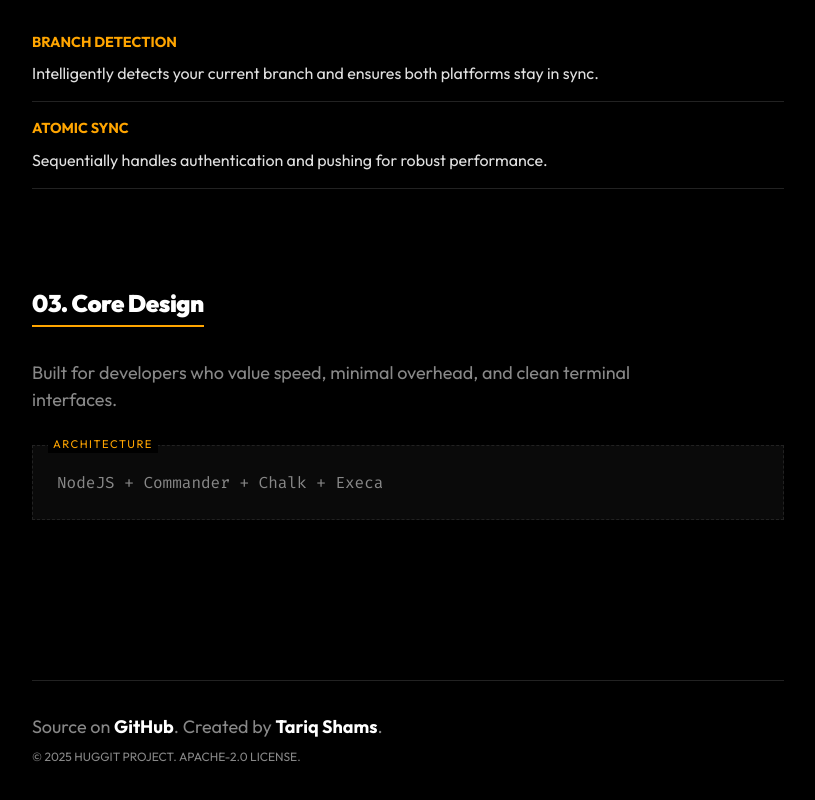
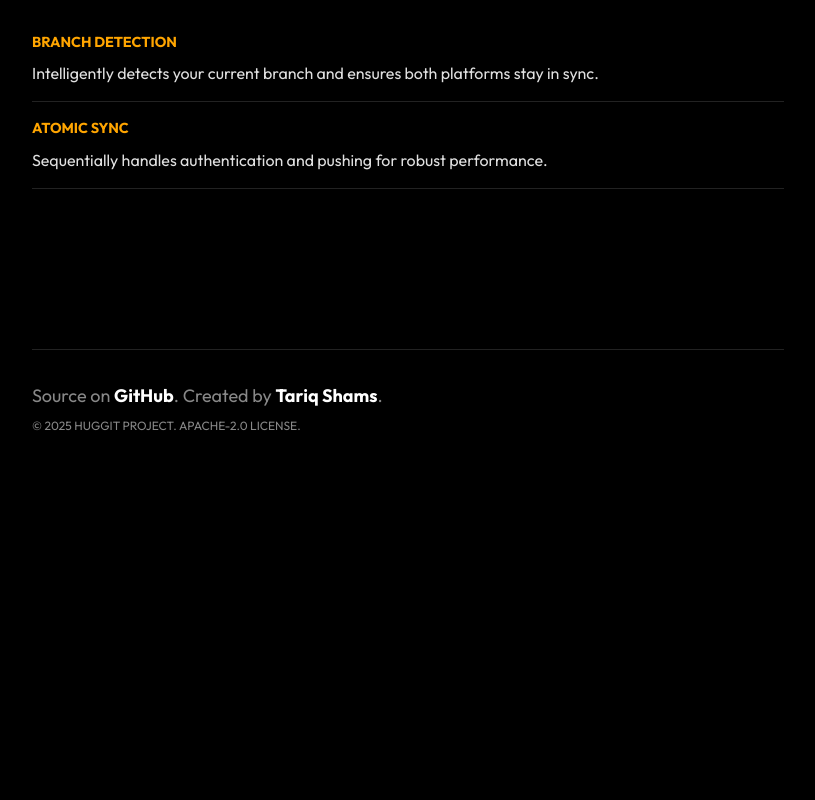
Before and after one commit to tariqshams/huggit, a website: page docs/index.html in a window 1280 px wide. Shown: the part 1202-2002 px from the top of the page, without its empty margins (232-1047 px from the left). After the commit the page ends 1701 px from the top, so only its background shows below. Drawn offline with Linux system fonts and the light colour scheme.

Commit message:
docs: remove core design section

```diff
--- a/docs/index.html
+++ b/docs/index.html
@@ -66,15 +66,6 @@
         </ul>
       </section>
 
-      <!-- PHILOSOPHY -->
-      <section id="philosophy">
-        <h2>03. Core Design</h2>
-        <p>Built for developers who value speed, minimal overhead, and clean terminal interfaces.</p>
-        <div class="code-box" style="border-style: dashed;">
-          <span class="label">Architecture</span>
-          <code style="color: var(--color-text-dim);">NodeJS + Commander + Chalk + Execa</code>
-        </div>
-      </section>
     </main>
 
     <footer>
```
